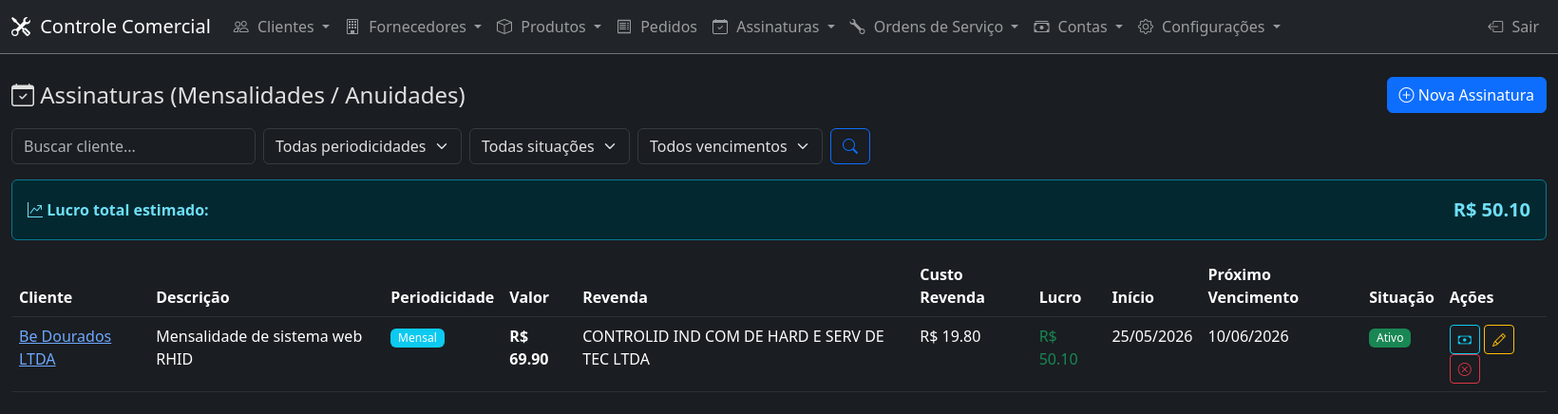
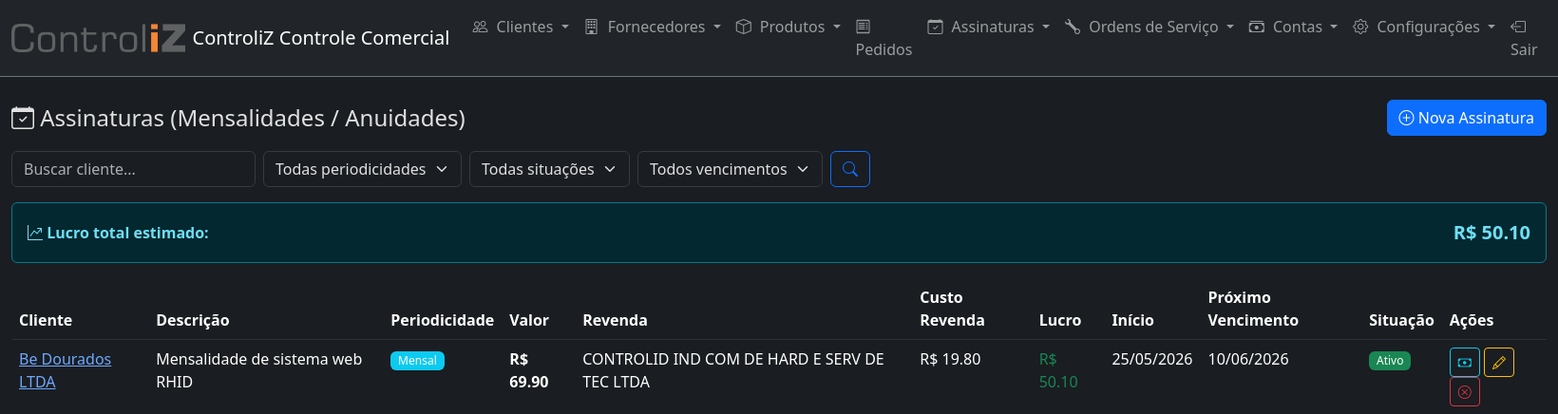
Before and after one commit to machado3-lang/controle-comercial, a FastAPI app: page /assinaturas/ in a window 1640 px wide. Shown: the top 436 px of the page at 95% size. Run offline with FastAPI, Linux system fonts and the light colour scheme; a user stored in the database is signed in.

Commit message:
Add ControliZ logo to navbar and login page

```diff
--- a/templates/auth/login.html
+++ b/templates/auth/login.html
@@ -13,7 +13,8 @@
         <div class="col-md-4">
             <div class="card">
                 <div class="card-header text-center">
-                    <h4><i class="bi bi-box-arrow-in-right"></i> Login - Controle Comercial</h4>
+                    <img src="/static/img/logo.png" alt="ControliZ" height="50" class="mb-2">
+                    <h4>ControliZ Controle Comercial</h4>
                 </div>
                 <div class="card-body">
                     {% if message %}
--- a/templates/base.html
+++ b/templates/base.html
@@ -11,8 +11,9 @@
 <body>
     <nav class="navbar navbar-expand-lg navbar-dark bg-dark border-bottom border-secondary mb-4">
         <div class="container-fluid">
-            <a class="navbar-brand" href="/">
-                <i class="bi bi-tools"></i> Controle Comercial
+            <a class="navbar-brand d-flex align-items-center" href="/">
+                <img src="/static/img/logo.png" alt="ControliZ" height="30" class="me-2">
+                ControliZ Controle Comercial
             </a>
             <button class="navbar-toggler" type="button" data-bs-toggle="collapse" data-bs-target="#navbarNav">
                 <span class="navbar-toggler-icon"></span>
```
Also changed, not shown: static/img/logo.png (added).
